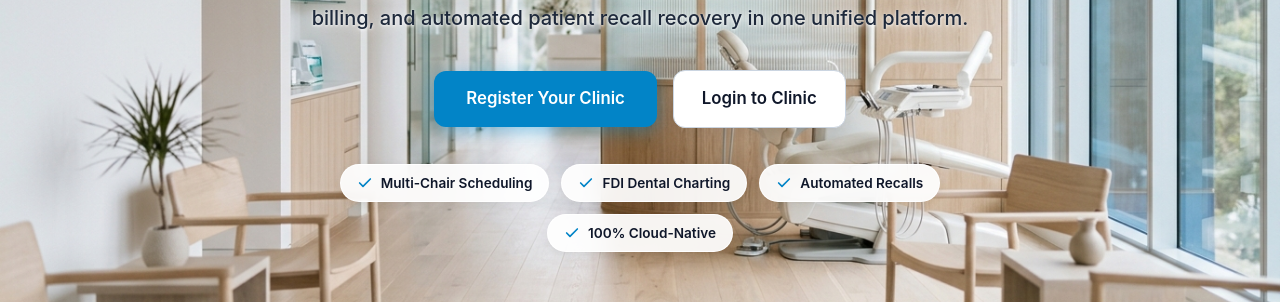
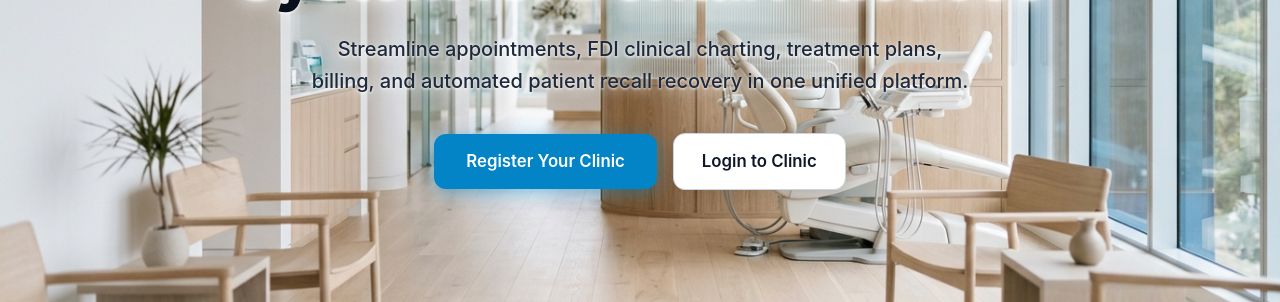
Before and after one commit to hanovadevs/dental_platform, a Next.js app in the folder apps/web/: page / in a window 1280 px wide. Shown: the part 372-674 px from the top of the page. Built offline with nearby package versions, Linux system fonts and the light colour scheme; no server answers.

Commit message:
feat: remove capability pills from hero for minimalist presentation

```diff
--- a/apps/web/src/app/landing.module.css
+++ b/apps/web/src/app/landing.module.css
@@ -144,7 +144,7 @@
   gap: 16px;
   justify-content: center;
   align-items: center;
-  margin-bottom: 36px;
+  margin-bottom: 0;
 }
 
 @media (min-width: 640px) {
@@ -197,37 +197,6 @@
   background: #f8fafc;
   transform: translateY(-2px);
   box-shadow: 0 6px 18px rgba(0, 0, 0, 0.12);
-}
-
-.heroFeatureList {
-  display: flex;
-  flex-wrap: wrap;
-  gap: 12px;
-  justify-content: center;
-  align-items: center;
-  max-width: 680px;
-}
-
-.heroFeatureItem {
-  display: inline-flex;
-  align-items: center;
-  gap: 8px;
-  font-size: 0.85rem;
-  font-weight: 600;
-  color: #0f172a;
-  background: rgba(255, 255, 255, 0.92);
-  backdrop-filter: blur(10px);
-  -webkit-backdrop-filter: blur(10px);
-  border: 1px solid rgba(255, 255, 255, 0.95);
-  padding: 8px 16px;
-  border-radius: 24px;
-  box-shadow: 0 2px 10px rgba(0, 0, 0, 0.06);
-  white-space: nowrap;
-}
-
-.checkIcon {
-  color: #0284c7;
-  flex-shrink: 0;
 }
 
 /* ==========================================================================
--- a/apps/web/src/app/page.tsx
+++ b/apps/web/src/app/page.tsx
@@ -40,25 +40,6 @@ export default async function LandingPage() {
               <Link href="/login" className={styles.secondaryCta}>
                 Login to Clinic
               </Link>
-            </div>
-
-            <div className={styles.heroFeatureList}>
-              <span className={styles.heroFeatureItem}>
-                <svg className={styles.checkIcon} width="16" height="16" viewBox="0 0 24 24" fill="none" stroke="currentColor" strokeWidth="2.5" strokeLinecap="round" strokeLinejoin="round"><polyline points="20 6 9 17 4 12"/></svg>
-                Multi-Chair Scheduling
-              </span>
-              <span className={styles.heroFeatureItem}>
-                <svg className={styles.checkIcon} width="16" height="16" viewBox="0 0 24 24" fill="none" stroke="currentColor" strokeWidth="2.5" strokeLinecap="round" strokeLinejoin="round"><polyline points="20 6 9 17 4 12"/></svg>
-                FDI Dental Charting
-              </span>
-              <span className={styles.heroFeatureItem}>
-                <svg className={styles.checkIcon} width="16" height="16" viewBox="0 0 24 24" fill="none" stroke="currentColor" strokeWidth="2.5" strokeLinecap="round" strokeLinejoin="round"><polyline points="20 6 9 17 4 12"/></svg>
-                Automated Recalls
-              </span>
-              <span className={styles.heroFeatureItem}>
-                <svg className={styles.checkIcon} width="16" height="16" viewBox="0 0 24 24" fill="none" stroke="currentColor" strokeWidth="2.5" strokeLinecap="round" strokeLinejoin="round"><polyline points="20 6 9 17 4 12"/></svg>
-                100% Cloud-Native
-              </span>
             </div>
           </div>
         </div>
```
